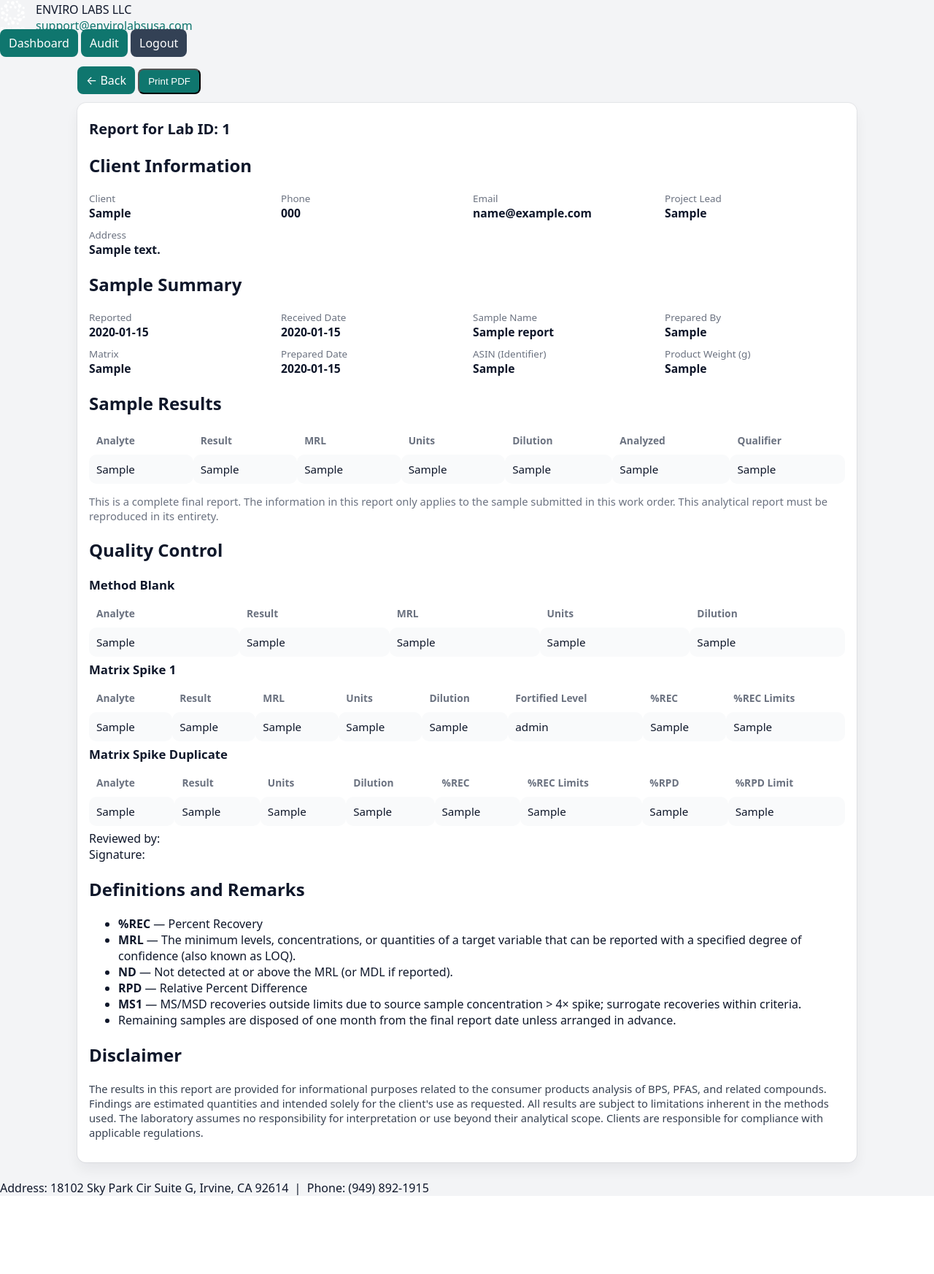
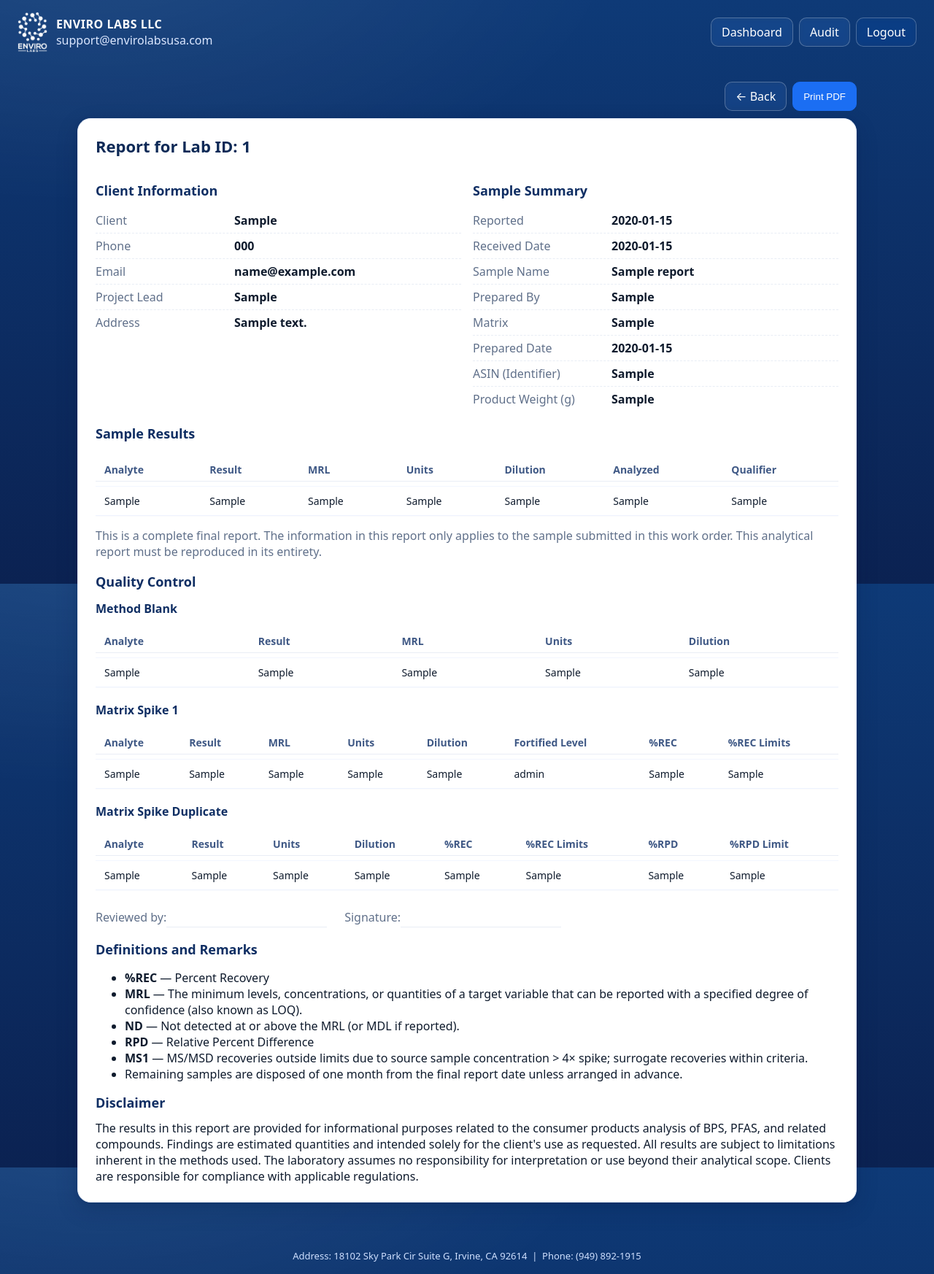
Before and after one commit to drsdass/EnviroLabs, a Flask app: page /report/1 in a window 1280 px wide. Shown: the whole page at 73% size. Before the commit the page ends 1638 px from the top, so only its background shows below. Run offline with Flask 3, Linux system fonts and the light colour scheme; the visitor is signed in with stand-in values (Sample User, id 1); tables that the repository leaves empty hold one stand-in row (values such as "Sample post").

Commit message:
Update styles.css

```diff
--- a/static/styles.css
+++ b/static/styles.css
@@ -1,64 +1,134 @@
-/* Base */
-:root { color-scheme: light; }
-* { box-sizing: border-box; }
-body { margin: 0; font-family: ui-sans-serif, system-ui, -apple-system, "Segoe UI", Roboto, "Helvetica Neue", Arial; color: #0f172a; background: #f3f4f6; }
-a { color: #0f766e; text-decoration: none; }
-.container { max-width: 1100px; margin: 24px auto; padding: 0 16px; }
+/* ---------- Layout & Theme ---------- */
+:root{
+  --bg1:#0e3a77;
+  --bg2:#0b2252;
+  --card-bg:#ffffff;
+  --ink:#0f1b2d;
+  --muted:#60708a;
+  --line:#e8edf5;
+  --accent:#1b6ef3;
+  --accent-ink:#ffffff;
+  --chip:#eef4ff;
+}
 
-/* Topbar */
-.topbar { display: flex; align-items: center; justify-content: space-between; padding: 10px 16px; background: #ffffff; border-bottom: 1px solid rgba(2,6,23,.08); }
-.brand-mini { display: flex; align-items: center; gap: 10px; font-weight: 600; }
-.brand-mini img { height: 28px; width: auto; }
-.button { padding: 8px 12px; border-radius: 8px; background: #0f766e; color: #fff; }
-.button.secondary { background: #334155; }
-.button.danger { background: #991b1b; }
+*{ box-sizing:border-box; }
+html,body{ height:100%; margin:0; }
 
-/* Flash */
-.flash-wrap { margin: 12px 0; }
-.flash { padding: 10px 12px; border-radius: 10px; margin: 8px 0; }
-.flash.success { background: #ecfdf5; color: #065f46; }
-.flash.error { background: #fef2f2; color: #991b1b; }
+.app-bg{
+  background: radial-gradient(1200px 600px at 10% -10%, rgba(255,255,255,0.08) 0, transparent 60%),
+              linear-gradient(180deg, var(--bg1), var(--bg2));
+  color: var(--ink);
+  font-family: ui-sans-serif, system-ui, -apple-system, Segoe UI, Roboto, Helvetica, Arial, "Apple Color Emoji","Segoe UI Emoji";
+}
+
+/* Header */
+.app-header{
+  display:flex; align-items:center; justify-content:space-between;
+  padding:16px 24px; color:#fff;
+}
+
+.brand{ display:flex; align-items:center; gap:12px; }
+.logo{ height:56px; width:auto; display:block; }
+.brand-title{ font-weight:700; letter-spacing:.5px; }
+.brand-sub a{ color:#dbe7ff; text-decoration:none; }
+.brand-sub a:hover{ text-decoration:underline; }
+
+/* Nav buttons */
+.nav{ display:flex; gap:8px; }
+.button{
+  display:inline-flex; align-items:center; justify-content:center;
+  padding:8px 14px; border-radius:10px; border:1px solid rgba(255,255,255,0.25);
+  color:#fff; text-decoration:none; background:rgba(255,255,255,0.06);
+  backdrop-filter:saturate(1.2) blur(4px);
+}
+.button:hover{ background:rgba(255,255,255,0.12); }
+.button.secondary{ background:rgba(255,255,255,0.02); }
+.button.primary{ background: var(--accent); border-color: var(--accent); color: var(--accent-ink); }
+.button.primary:hover{ filter: brightness(0.95); }
+
+/* Main container */
+.container{
+  max-width:1100px; margin:24px auto 48px; padding:0 16px;
+}
+
+/* Cards */
+.card{
+  background: var(--card-bg);
+  border-radius:18px;
+  padding:20px 22px;
+  box-shadow: 0 10px 30px rgba(5,24,64,.20), 0 2px 6px rgba(5,24,64,.10);
+  border:1px solid #eaf0fb;
+}
 
 /* Report */
-.report-wrap { max-width: 980px; margin: 1.5rem auto 3rem; padding: 0 16px; }
-.report-header { display: flex; align-items: center; justify-content: space-between; gap: 16px; margin-bottom: 10px; }
-.brand { display: flex; align-items: center; gap: 14px; }
-.logo { height: 48px; width: auto; }
-.brand-text h1 { margin: 0; font-size: 1.1rem; letter-spacing: .04em; }
-.brand-text .muted { color: #6b7280; font-size: .95rem; }
-.report-actions .btn { display: inline-block; padding: 8px 12px; border-radius: 8px; background: #0f766e; color: #fff; text-decoration: none; border: 0; }
-.report-actions .btn + .btn { margin-left: 8px; }
-.report-title { font-size: 1.25rem; margin: 6px 0 14px; }
+.report-actions{
+  display:flex; gap:8px; justify-content:flex-end; margin-bottom:10px;
+}
 
-.card { background: #fff; border-radius: 12px; padding: 16px; margin: 12px 0; box-shadow: 0 0 0 1px rgba(15, 23, 42, .06), 0 10px 18px rgba(15, 23, 42, .06); }
-.card h3 { margin: 0 0 12px; font-size: 1.05rem; }
-.card h4 { margin: 6px 0 8px; font-size: .98rem; font-weight: 600; }
+.report-card{ padding:24px; }
+.report-title{
+  margin:0 0 16px 0; font-size:22px; line-height:1.25; color:#0e2a57;
+}
 
-.kv { display: grid; grid-template-columns: repeat(auto-fit, minmax(220px, 1fr)); gap: 10px 16px; }
-.kv span { display: block; color: #6b7280; font-size: .84rem; }
-.kv strong { display: block; font-size: .98rem; }
+.card-sub{ margin-top:18px; }
+.card-sub h2{
+  margin:0 0 12px 0; font-size:18px; color:#0f2e63;
+}
+.h3{ margin:14px 0 8px; font-size:16px; color:#0f2e63; }
 
-/* Borderless, clean tables */
-table.clean { width: 100%; border-collapse: separate; border-spacing: 0 6px; }
-table.clean thead th { text-align: left; font-size: .86rem; color: #6b7280; font-weight: 600; padding: 0 10px 4px; }
-table.clean tbody td { background: #f9fafb; padding: 10px; font-size: .95rem; border-radius: 10px; }
+/* Key/value grids */
+.kv > div{ display:grid; grid-template-columns: 180px 1fr; gap:10px; padding:6px 0; border-bottom:1px dashed var(--line); }
+.kv > div:last-child{ border-bottom:0; }
+.kv span{ color: var(--muted); }
+.kv strong{ color: var(--ink); font-weight:600; }
 
-.note { color: #374151; font-size: .92rem; margin-top: 8px; }
-.muted { color: #6b7280; }
-.small { font-size: .9rem; }
+.kv-inline{ display:flex; gap:24px; flex-wrap:wrap; }
+.kv-inline > div span{ color: var(--muted); }
+.kv-inline > div strong{ border-bottom:1px solid var(--line); padding:2px 6px; min-width:220px; display:inline-block; }
 
-/* Signature */
-.signoff { display: grid; grid-template-columns: repeat(auto-fit, minmax(260px, 1fr)); gap: 18px; }
-.signoff .label { color: #6b7280; font-size: .86rem; margin-bottom: 6px; }
-.signoff .line { border-bottom: 1.5px solid #111827; height: 28px; }
+/* Tables */
+.table{
+  width:100%; border-collapse:separate; border-spacing:0 6px; font-size:14px;
+}
+.table.clean thead th{
+  text-align:left; font-weight:600; color:#35507f; opacity:.95; padding:10px 12px 6px;
+  border-bottom:1px solid var(--line);
+}
+.table.clean tbody td{
+  padding:10px 12px; background:#fff; border-top:1px solid #f2f6ff; border-bottom:1px solid #eef3ff;
+}
+.table.clean tbody tr{
+  box-shadow: 0 1px 0 rgba(14,58,119,.02);
+}
+
+/* Grid helpers */
+.grid.two{ display:grid; grid-template-columns: 1fr 1fr; gap:16px; }
+@media (max-width: 900px){ .grid.two{ grid-template-columns: 1fr; } }
+
+/* Flash messages */
+.flash-wrap{ max-width:1100px; margin:0 auto 12px; padding:0 16px; }
+.flash{
+  padding:10px 12px; border-radius:10px; color:#0d2a55; background:#e8f2ff; border:1px solid #d7e8ff;
+}
+.flash.success{ background:#e9f8ef; border-color:#c6efd4; color:#1f5131; }
+.flash.error{ background:#fff1f1; border-color:#ffd3d3; color:#711a1a; }
+
+/* Footer */
+.app-footer{
+  color:#cfe0ff; text-align:center; padding:16px; font-size:13px;
+}
+
+/* Small helpers */
+.note{ margin:10px 0 0; }
+.muted{ color: var(--muted); }
 
 /* Print */
 @media print {
-  body { background: #fff; color: #000; -webkit-print-color-adjust: exact; print-color-adjust: exact; }
-  .no-print { display: none !important; }
-  .topbar, .flash-wrap { display: none !important; }
-  .card { box-shadow: none; border: 0; padding: 0; margin: 10px 0; }
-  table.clean tbody td { background: #fff; padding: 6px 0; border-radius: 0; }
-  .report-wrap { margin: 0; max-width: 100%; padding: 0; }
-  a { color: #000; text-decoration: none; }
+  body.app-bg{ background:#fff; }
+  .app-header, .nav, .report-actions, .app-footer, .flash-wrap{ display:none !important; }
+  .container{ max-width:none; margin:0; padding:0; }
+  .card, .report-card{ box-shadow:none; border:none; border-radius:0; padding:0; }
+  .kv > div{ border-color:#ddd; }
+  .table.clean thead th{ border-color:#ddd; }
+  .table.clean tbody td{ border-color:#eee; }
 }
```
